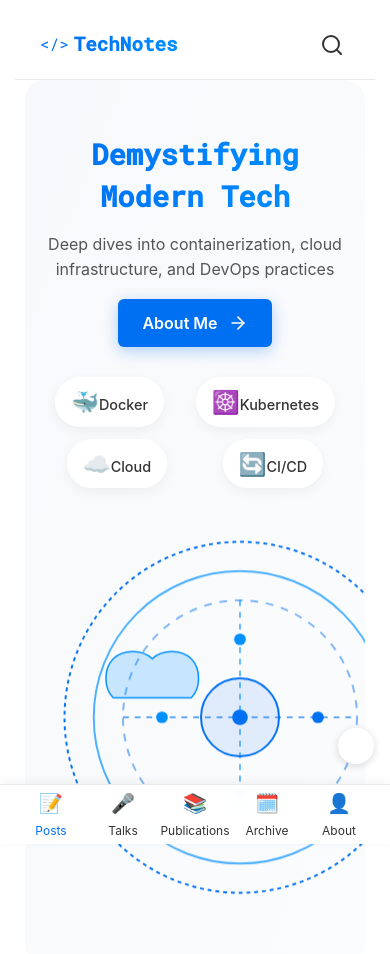
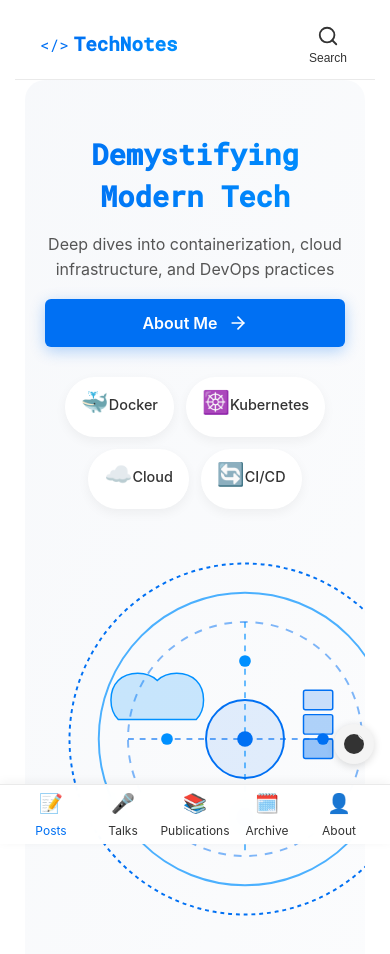
Before and after one commit to EconoBen/blog, a React (Create React App) app: page / in a window 390 px wide. Shown: the top 954 px of the page. Built offline with nearby package versions, Linux system fonts and the light colour scheme.

Commit message:
Scrolling fix and search in mobile.

```diff
--- a/src/components/MobileNavBar.tsx
+++ b/src/components/MobileNavBar.tsx
@@ -117,6 +117,7 @@ const MobileNavBar: React.FC = () => {
             <circle cx="11" cy="11" r="8"></circle>
             <line x1="21" y1="21" x2="16.65" y2="16.65"></line>
           </svg>
+          <span>Search</span>
         </button>
       </div>
 
--- a/src/components/NavBar.tsx
+++ b/src/components/NavBar.tsx
@@ -271,10 +271,7 @@ const NavBar: React.FC = () => {
                 className="search-icon"
                 aria-label="Submit search"
               >
-                <svg xmlns="http://www.w3.org/2000/svg" viewBox="0 0 24 24" width="18" height="18" fill="none" stroke="currentColor" strokeWidth="2" strokeLinecap="round" strokeLinejoin="round">
-                  <circle cx="11" cy="11" r="8"></circle>
-                  <line x1="21" y1="21" x2="16.65" y2="16.65"></line>
-                </svg>
+                {/* Magnifying glass icon removed */}
               </button>
             </div>
 
--- a/src/index.tsx
+++ b/src/index.tsx
@@ -5,8 +5,8 @@ import './styles/layout.css';
 import './styles/components.css';
 import './styles/navigation.css';
 import './styles/typography.css';
+import './styles/responsive.css';
 import './styles/dark-mode.css';
-import './styles/responsive.css';
 import './styles/mobile.css';
 import App from './App';
 import reportWebVitals from './reportWebVitals';
--- a/src/styles/dark-mode.css
+++ b/src/styles/dark-mode.css
@@ -194,7 +194,7 @@
 
 /* Dark Mode Toggle */
 .dark-mode .dark-mode-icon {
-    background: #777; /* Lighter color instead of black in dark mode */
+    background: #f1c40f; /* Yellow sun color in dark mode */
 }
 
 .dark-mode .dark-mode-icon:after {
--- a/src/styles/mobile.css
+++ b/src/styles/mobile.css
@@ -2,6 +2,19 @@
  * Mobile Styles
  * Styles specific to mobile devices
  */
+
+/* Core Mobile Scrolling Fixes - Simplified to work properly */
+body.mobile {
+  /* Reset to normal scrolling behavior */
+  overflow-x: hidden;
+  overflow-y: auto;
+  width: 100%;
+  position: static;
+  height: auto;
+  -webkit-overflow-scrolling: touch;
+  margin: 0;
+  padding: 0;
+}
 
 /* Mobile Container - Make content fully visible */
 .mobile-container {
@@ -16,8 +29,15 @@
   position: relative;
   --mobile-font-scale: 1.05;
   --mobile-line-height: 1.6;
+  /* Basic scrolling enhancements without breaking normal behavior */
+  -webkit-overflow-scrolling: touch;
+  /* Prevent text resizing unexpectedly */
+  -webkit-text-size-adjust: 100%;
+  -moz-text-size-adjust: 100%;
+  text-size-adjust: 100%;
 }
 
+/* Main content scrolling fixes */
 .mobile-container .main-content {
   flex: 1;
   width: 100% !important;
@@ -25,13 +45,18 @@
   margin: 0 !important;
   padding: 0 !important;
   padding-bottom: 70px !important; /* Space for bottom nav */
+  /* Basic touch scrolling without breaking normal behavior */
+  -webkit-overflow-scrolling: touch;
 }
 
+/* Content wrapper styling */
 .mobile-container .content-wrapper {
   width: 100% !important;
   max-width: 100% !important;
   padding: 0 !important;
   margin: 0 !important;
+  /* Basic touch scrolling */
+  -webkit-overflow-scrolling: touch;
 }
 
 /* Specific styles for mobile-content-wrapper */
@@ -41,6 +66,36 @@
   padding: 0 !important;
   margin: 0 auto !important;
   overflow-x: hidden !important;
+  /* Basic touch scrolling without breaking normal behavior */
+  -webkit-overflow-scrolling: touch;
+}
+
+/* Horizontal scrolling fix only for filter elements that need to scroll */
+.mobile-container .talks-filter {
+  display: flex !important;
+  flex-wrap: nowrap !important;
+  overflow-x: auto !important;
+  padding: 0 15px 10px 15px !important;
+  -webkit-overflow-scrolling: touch !important;
+  scrollbar-width: none !important; /* Firefox */
+  gap: 8px !important;
+  width: 100% !important;
+  max-width: none !important;
+}
+
+/* Reset all problematic transforms globally */
+.mobile-container *:not(svg):not(path) {
+  transform: none !important;
+  will-change: auto !important;
+  backface-visibility: visible !important;
+  perspective: none !important;
+}
+
+/* Reset potentially problematic scroll properties */
+.mobile-container {
+  scroll-behavior: auto !important;
+  overscroll-behavior: auto !important;
+  touch-action: auto !important;
 }
 
 /* Force all content to be full width */
@@ -69,6 +124,8 @@
   padding-left: 15px !important;
   padding-right: 15px !important;
   box-sizing: border-box !important;
+  /* Remove transform that might interfere with scrolling */
+  transform: none;
 }
 
 /* Mobile dark mode toggle */
@@ -77,11 +134,46 @@
   bottom: 80px; /* Position above the bottom nav */
   right: 16px;
   z-index: 1010;
-  width: 36px;
-  height: 36px;
+  width: 40px;
+  height: 40px;
   border-radius: 50%;
-  background-color: var(--card-bg);
+  background-color: var(--color-button-bg);
   box-shadow: 0 2px 8px rgba(0, 0, 0, 0.15);
+  display: flex;
+  align-items: center;
+  justify-content: center;
+  cursor: pointer;
+}
+
+/* The inner icon should match the desktop version */
+.mobile-dark-mode-toggle .dark-mode-icon {
+  width: 20px;
+  height: 20px;
+  background: #333;
+  border-radius: 50%;
+  position: relative;
+  overflow: hidden;
+}
+
+.mobile-dark-mode-toggle .dark-mode-icon:after {
+  content: "";
+  position: absolute;
+  top: -3px;
+  right: -3px;
+  width: 20px;
+  height: 20px;
+  background: var(--color-button-bg);
+  border-radius: 50%;
+  transform: translate(50%, -50%);
+}
+
+/* Dark mode specific styles */
+.dark-mode .mobile-dark-mode-toggle .dark-mode-icon {
+  background: #f1c40f;
+}
+
+.dark-mode .mobile-dark-mode-toggle .dark-mode-icon:after {
+  background: var(--color-button-bg);
 }
 
 /* Mobile Navbar */
@@ -134,27 +226,48 @@
 .mobile-search-button {
   background: none;
   border: none;
-  width: 36px;
-  height: 36px;
   display: flex;
+  flex-direction: column;
   align-items: center;
   justify-content: center;
   color: var(--color-text);
   cursor: pointer;
   padding: 0;
+  gap: 4px;
+}
+
+.mobile-search-button svg {
+  width: 22px;
+  height: 22px;
+}
+
+.mobile-search-button span {
+  font-size: 12px;
+  font-weight: 500;
 }
 
 /* Mobile Search Panel */
 .mobile-search-panel {
-  position: absolute;
-  top: 100%;
+  position: fixed;
+  top: 0;
   left: 0;
   right: 0;
+  bottom: 0;
   width: 100%;
-  background-color: var(--bg-color);
+  height: 100%;
   padding: 15px;
   box-shadow: 0 5px 10px rgba(0, 0, 0, 0.1);
-  z-index: 10;
+  z-index: 1001;
+  display: flex;
+  flex-direction: column;
+  backdrop-filter: none;
+  opacity: 1;
+  background-image: none;
+  /* Use rgba with 1.0 alpha to ensure complete opacity */
+  background-color: rgba(var(--bg-color-rgb), 1);
+  background-blend-mode: normal;
+  /* Additional fixes to prevent any transparency */
+  -webkit-backdrop-filter: none;
 }
 
 .mobile-search-container {
@@ -195,6 +308,7 @@
 .mobile-search-results {
   margin-top: 10px;
   border-top: 1px solid var(--border-color);
+  background-color: rgba(var(--bg-color-rgb), 1);
 }
 
 .mobile-search-result {
@@ -357,40 +471,6 @@
   box-shadow: 0 5px 15px rgba(0, 0, 0, 0.08) !important;
 }
 
-/* Fix for iOS safe area */
-@supports (padding-bottom: env(safe-area-inset-bottom)) {
-  .bottom-nav {
-    padding-bottom: env(safe-area-inset-bottom);
-    height: calc(60px + env(safe-area-inset-bottom));
-  }
-
-  .mobile-container .main-content {
-    padding-bottom: calc(70px + env(safe-area-inset-bottom)) !important;
-  }
-}
-
-/* Extremely aggressive mobile overrides */
-.mobile-container *:not(input):not(button):not(img):not(svg):not(.bottom-nav):not(.bottom-nav *):not(.mobile-navbar):not(.mobile-navbar *):not(.dark-mode-toggle) {
-  width: auto !important;
-  min-width: 0 !important;
-  max-width: 100% !important;
-  margin-left: auto !important;
-  margin-right: auto !important;
-  box-sizing: border-box !important;
-}
-
-.mobile-container .blog-content,
-.mobile-container .post-content,
-.mobile-container .about-content,
-.mobile-container .talks-content,
-.mobile-container .publications-content,
-.mobile-container .search-results,
-.mobile-container .archive-content {
-  width: 100% !important;
-  padding: 10px 15px !important;
-  box-sizing: border-box !important;
-}
-
 /* Fix for container elements */
 .mobile-container .content-wrapper > div > div,
 .mobile-container .main-content > div > div {
@@ -398,18 +478,6 @@
   max-width: 100% !important;
   padding-left: 10px !important;
   padding-right: 10px !important;
-}
-
-/* Fix for iOS safe area */
-@supports (padding-bottom: env(safe-area-inset-bottom)) {
-  .bottom-nav {
-    padding-bottom: env(safe-area-inset-bottom);
-    height: calc(60px + env(safe-area-inset-bottom));
-  }
-
-  .mobile-container .main-content {
-    padding-bottom: calc(70px + env(safe-area-inset-bottom)) !important;
-  }
 }
 
 /* Fix talk card images on mobile */
@@ -688,20 +756,6 @@
   overflow: visible !important;
 }
 
-.mobile-container .talks-filter {
-  display: flex !important;
-  flex-wrap: nowrap !important;
-  overflow-x: auto !important;
-  padding: 0 15px 10px 15px !important;
-  -webkit-overflow-scrolling: touch !important;
-  scrollbar-width: none !important; /* Firefox */
-  gap: 8px !important;
-  width: 100% !important;
-  max-width: none !important;
-  scroll-padding: 0 !important;
-  scroll-behavior: smooth !important;
-}
-
 .mobile-container .talks-filter::-webkit-scrollbar {
   display: none !important; /* Safari and Chrome */
 }
@@ -834,6 +888,9 @@
 /* Override the aggressive selector for images */
 .mobile-container img {
   max-width: 100% !important;
+  aspect-ratio: attr(width) / attr(height);
+  display: block;
+  height: auto;
 }
 
 /* About hero section styles */
@@ -949,3 +1006,120 @@
   align-items: center !important;
   justify-content: center !important;
 }
+
+/* Add viewport hack to prevent iOS Safari layout shifts during scrolling */
+@supports (-webkit-touch-callout: none) {
+  .mobile-container {
+    height: -webkit-fill-available;
+  }
+}
+
+/* Optimize scrollable content for smoother performance */
+.mobile-container .mobile-search-results,
+.mobile-container .blog-cards-container,
+.mobile-container .post-grid,
+.mobile-container .talks-grid,
+.mobile-container .timeline {
+  /* Simplify performance optimizations */
+  -webkit-overflow-scrolling: touch;
+  backface-visibility: visible;
+  transform: none;
+  will-change: auto;
+}
+
+/* Remove problematic scrolling fixes that are breaking scrolling */
+/* Prevent rubber-banding and scrolling issues on iOS */
+body.mobile .mobile-container {
+  /* Allow normal scrolling */
+  position: relative;
+  overflow-y: auto;
+  -webkit-overflow-scrolling: touch;
+}
+
+/* Remove html.mobile-device fixed height that prevents scrolling */
+html.mobile-device {
+  height: auto;
+  overflow: auto;
+}
+
+html.mobile-device body {
+  height: auto;
+  overflow: auto;
+}
+
+/* Reset the scrollable content transformations */
+.mobile-container .mobile-search-results,
+.mobile-container .blog-cards-container,
+.mobile-container .post-grid,
+.mobile-container .talks-grid,
+.mobile-container .timeline {
+  /* Just keep the basic touch scrolling */
+  -webkit-overflow-scrolling: touch;
+}
+
+/* Disable the restrictive animation pausing during scroll */
+.mobile-container.is-scrolling * {
+  animation-play-state: running !important;
+  transition: all 0.2s ease !important;
+}
+
+/* Remove hover effects that can cause jitters */
+.mobile-container a:hover,
+.mobile-container button:hover {
+  transition: none !important;
+}
+
+/* Disable animations during scrolling for better performance */
+.mobile-container.is-scrolling * {
+  animation-play-state: paused !important;
+  transition: none !important;
+}
+
+/* Improve click responsiveness */
+.mobile-container a:active,
+.mobile-container button:active {
+  transform: scale(0.98);
+  transition: transform 0.05s ease-out;
+}
+
+/* Fix iOS momentum scrolling for nested elements */
+.mobile-container .scrollable-content {
+  -webkit-overflow-scrolling: touch;
+  max-height: 100%;
+  overflow-y: auto;
+}
+
+/* Reduce motion for users who prefer it */
+@media (prefers-reduced-motion: reduce) {
+  .mobile-container * {
+    animation: none !important;
+    transition: none !important;
+    scroll-behavior: auto !important;
+  }
+}
+
+/* Optimize touch targets for better usability */
+.mobile-container button,
+.mobile-container a,
+.mobile-container input[type="button"],
+.mobile-container input[type="submit"] {
+  min-height: 44px;
+  min-width: 44px;
+}
+
+/* Fix iOS fixed position elements during scroll */
+.mobile-container .bottom-nav,
+.mobile-container .mobile-navbar {
+  transform: none;
+}
+
+/* Prevent scrolling issues with fixed elements */
+@supports (-webkit-touch-callout: none) {
+  .mobile-container .bottom-nav {
+    padding-bottom: env(safe-area-inset-bottom, 10px);
+  }
+
+  .mobile-container .mobile-navbar {
+    padding-top: env(safe-area-inset-top, 10px);
+  }
+}
```
